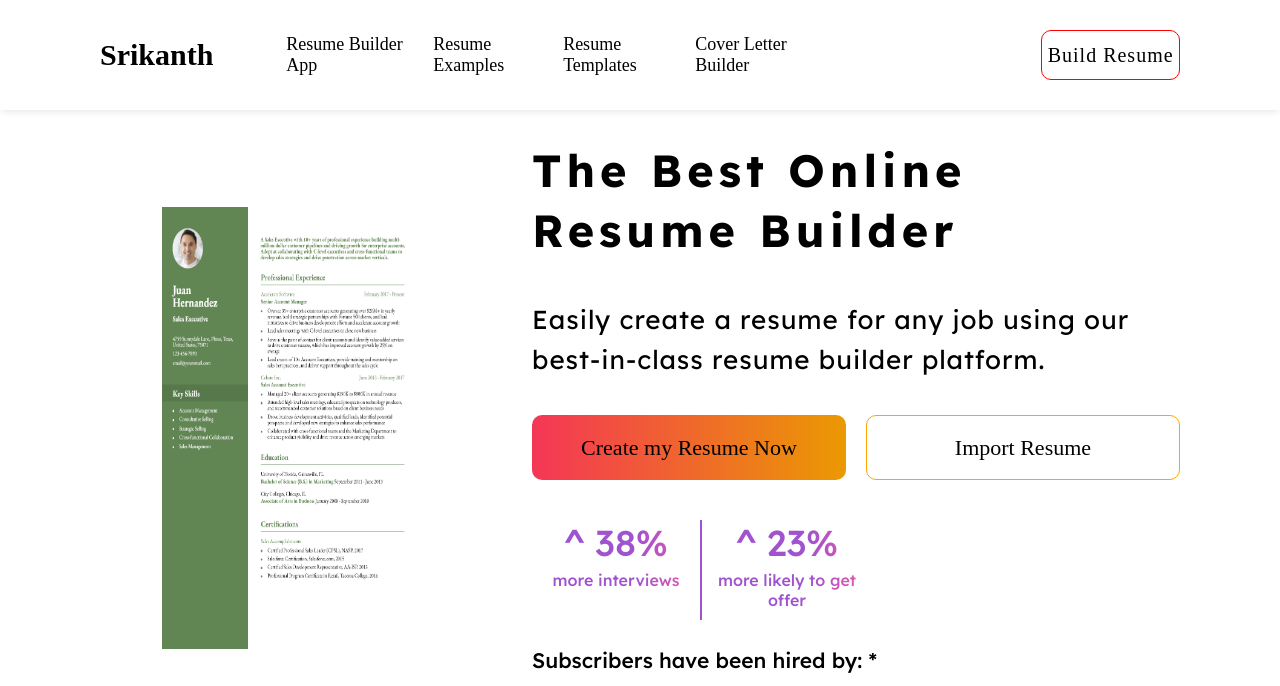
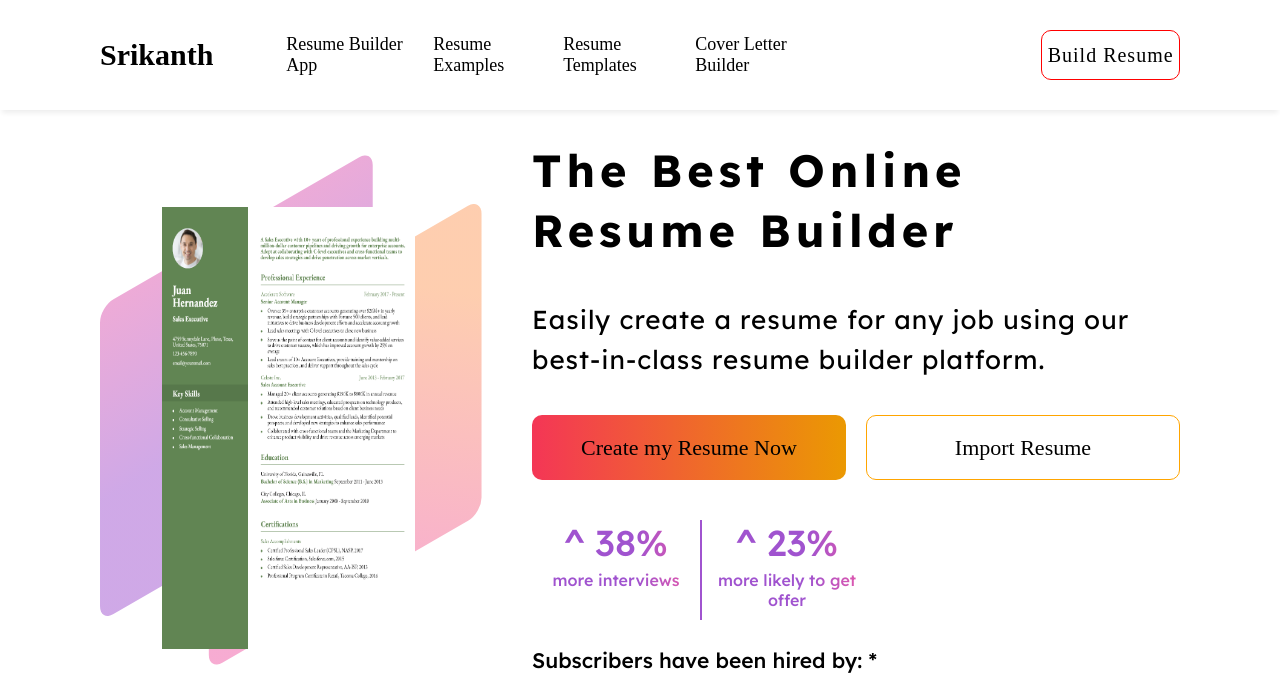
Before and after one commit to srikanth-s2003/ResumeBuilder, a plain HTML site: page index.html in a window 1280 px wide. Shown: the top 686 px of the page. Drawn offline with nearby package versions, Linux system fonts and the light colour scheme.

Commit message:
changed the folder for the background image in style.css

```diff
--- a/styles/style.css
+++ b/styles/style.css
@@ -106,7 +106,7 @@ main{
     width: 40%;
     /* background-color: azure; */
     padding: 20px 20px 20px 0px;
-    background-image: url("./home-animation.svg");
+    background-image: url("../images/home-animation.svg");
     background-repeat: no-repeat;
     background-position: center;
     background-size: contain;
```
